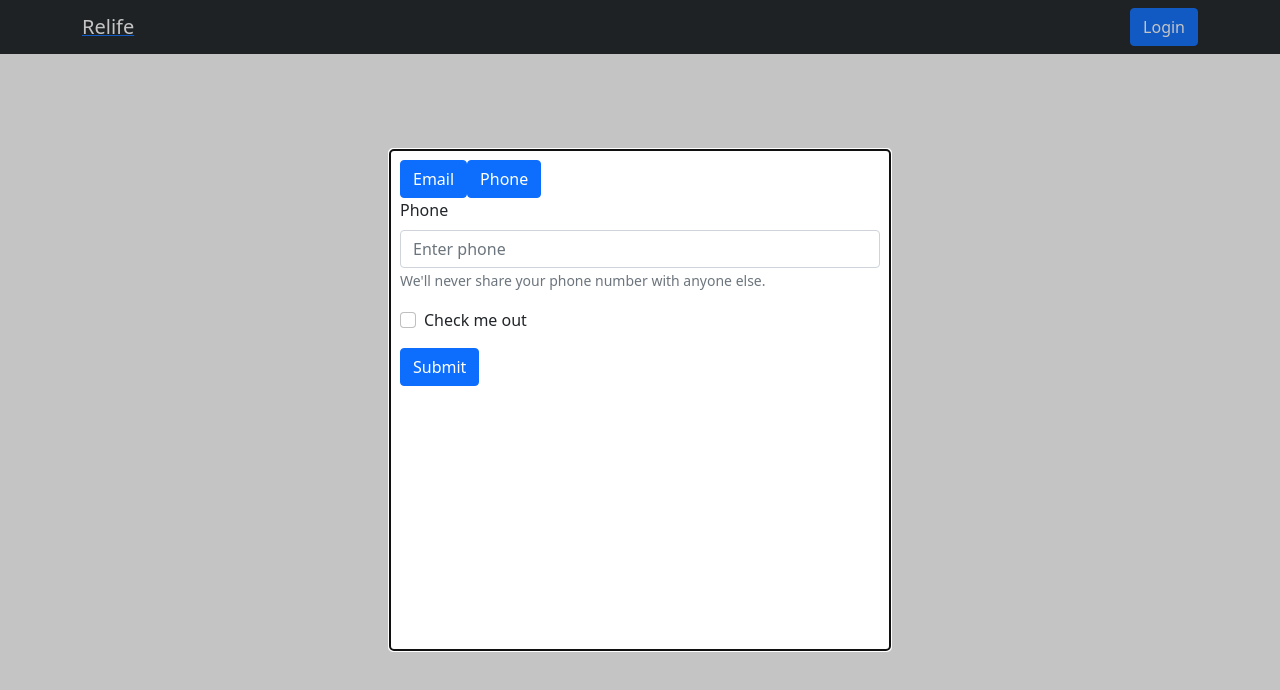
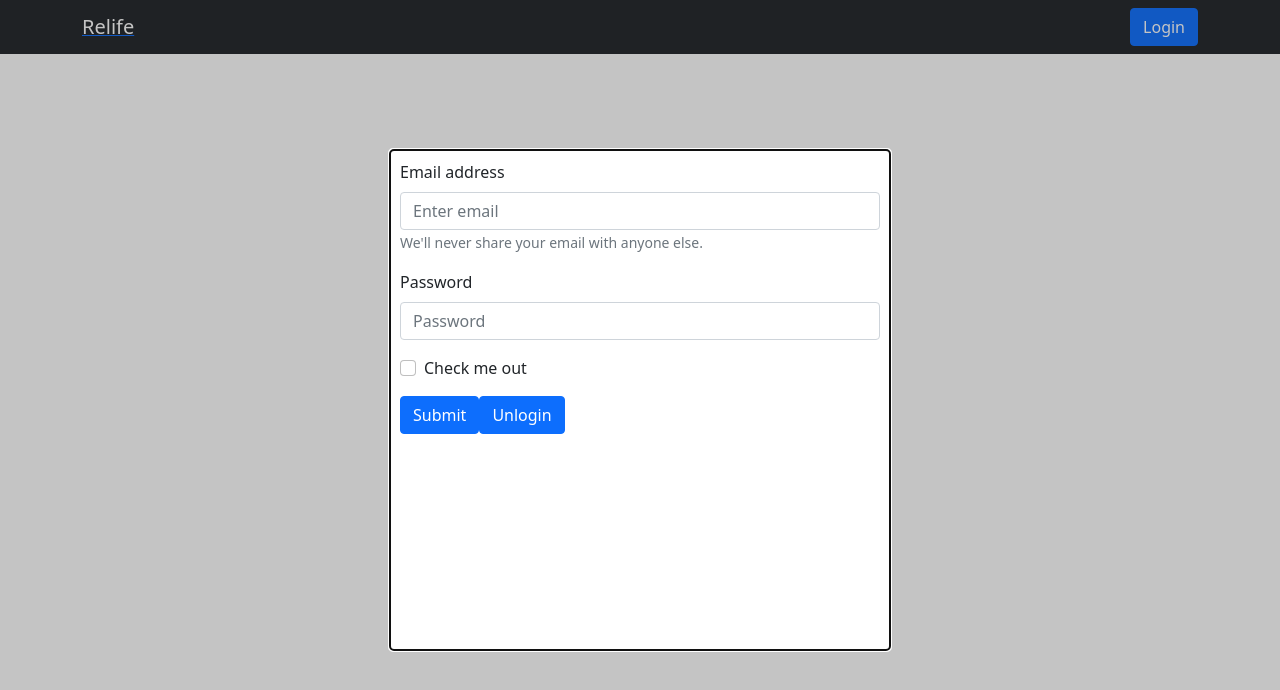
Before and after one commit to TheMadLord-study/relife-ts, a React (Create React App) app: page /login in a window 1280 px wide. Shown: the top 690 px of the page. Built offline with nearby package versions, Linux system fonts and the light colour scheme.

Commit message:
Постигаем redux toolkit

```diff
--- a/src/core/App/index.tsx
+++ b/src/core/App/index.tsx
@@ -1,10 +1,11 @@
+import React, { FC } from 'react';
 import { Routes, Route } from 'react-router-dom';
 
 import Header from 'modules/Header';
 import Home from 'modules/Home';
 import Auth from 'modules/Auth';
 
-const App = () => {
+const App: FC = () => {
 	return (
 		<>
 			<Header />
--- a/src/core/axios/config.ts
+++ b/src/core/axios/config.ts
@@ -1,23 +1,15 @@
 import axios from 'axios';
-// import { getCookie } from 'library/helpers/common/cookies';
 
-const xhr = axios.create();
+const xhr = axios.create({
+	withCredentials: true,
+	headers: {
+		'Content-Type': 'application/json',
+	},
+});
 
-// const token = getCookie('token');
-
-// if (token) {
-// 	xhr.defaults.headers.common['Authorization'] = `Token ${token}`;
-// }
-
-// xhr.defaults.headers.common['Content-Type'] = 'application/json';
-
-xhr.interceptors.response.use(
-	(response) => {
-		return response;
-	},
-	(error) => {
-		return error;
-	}
-);
+xhr.interceptors.request.use((config: any) => {
+	config.headers.Authorization = `Token ${localStorage.getItem('token')}`;
+	return config;
+});
 
 export default xhr;
--- a/src/core/redux/rootReducer.ts
+++ b/src/core/redux/rootReducer.ts
@@ -1,5 +1,8 @@
 import { combineReducers } from '@reduxjs/toolkit';
+import auth from 'library/reducers/auth';
 
-const rootReducer = combineReducers({});
+const rootReducer = combineReducers({
+	auth,
+});
 
 export default rootReducer;
--- /dev/null
+++ b/src/core/services/authService.ts
@@ -0,0 +1,17 @@
+import xhr from 'core/axios/config';
+import axios from 'axios';
+import { AxiosResponse } from 'axios';
+import { AuthResponse } from 'models/response/AuthResponse';
+
+const login = async (username: string, password: string): Promise<AxiosResponse<AuthResponse>> => {
+	return axios.post('/auth/rest-auth/login/', { username, password });
+};
+
+const logout = async () => {
+	return xhr.post('/auth/rest-auth/logout/');
+};
+
+export const authService = {
+	login,
+	logout,
+};
--- a/src/library/api/auth.ts
+++ b/src/library/api/auth.ts
@@ -3,3 +3,5 @@ import xhr from 'core/axios/config';
 export const registerPhone = (data: { phonenumber: string }) => xhr.post('/auth/patient/register_phone/', data);
 
 export const loginEmail = (data: { username: string; password: string }) => xhr.post('/auth/rest-auth/login/', data);
+
+export const confirmPhone = (data: any) => xhr.post('/auth/patient/verify_on_register/', data);
--- /dev/null
+++ b/src/library/reducers/auth.ts
@@ -0,0 +1,50 @@
+import { createSlice, createAsyncThunk } from '@reduxjs/toolkit';
+import { authService } from 'core/services/authService';
+
+interface AuthState {
+	isAuth: boolean;
+}
+
+const initialState = {
+	isAuth: false,
+} as AuthState;
+
+export const login = createAsyncThunk(
+	'auth/login',
+	async ({ username, password }: { username: string; password: string }) => {
+		const response = await authService.login(username, password);
+		return response;
+	}
+);
+
+export const logout = createAsyncThunk('auth/logout', async () => {
+	await authService.logout();
+});
+
+export const auth = createSlice({
+	name: 'auth',
+	initialState,
+	reducers: {
+		makeAuth: (state: AuthState) => {
+			state.isAuth = true;
+		},
+		makeUnauth: (state: AuthState) => {
+			state.isAuth = false;
+		},
+	},
+	extraReducers: (builder) => {
+		builder.addCase(login.fulfilled, (state, action) => {
+			console.log(action.payload);
+			localStorage.setItem('token', action.payload.data.key);
+		});
+
+		builder.addCase(logout.fulfilled, (state, action) => {
+			console.log(action.payload);
+			localStorage.removeItem('token');
+		});
+	},
+});
+
+export const { makeAuth, makeUnauth } = auth.actions;
+
+export default auth.reducer;
--- /dev/null
+++ b/src/models/response/AuthResponse.ts
@@ -0,0 +1,3 @@
+export interface AuthResponse {
+	key: string;
+}
--- a/src/modules/Auth/index.tsx
+++ b/src/modules/Auth/index.tsx
@@ -1,55 +1,39 @@
-import { useState } from 'react';
+import { FC, useState } from 'react';
+import { useSelector, useDispatch } from 'react-redux';
 import Modal from 'react-modal';
 import { Form, Button } from 'react-bootstrap';
 
-import { registerPhone, loginEmail } from 'library/api/auth';
+// import { authService } from 'core/services/authService';
+import { RootState } from 'core/redux/store';
+
+import { makeAuth, makeUnauth, login, logout } from 'library/reducers/auth';
 
 import st from './index.module.scss';
 
-interface Props {}
+const Auth: FC = () => {
+	const [email, setEmail] = useState<string>('');
+	const [password, setPassword] = useState<string>('');
 
-const Auth = (props: Props) => {
-	const [tab, setTab] = useState('phone');
-	const [phonenumber, setPhonenumber] = useState('');
-	const [email, setEmail] = useState('');
-	const [password, setPassword] = useState('');
+	// const isAuth = useSelector((state: RootState) => state.auth.isAuth);
 
-	const handlePhoneSubmit = () => {
-		registerPhone({ phonenumber: phonenumber });
+	const dispatch = useDispatch();
+
+	const handleLogin = () => {
+		// authService.login(email, password).then((res) => {
+		// 	console.log(res);
+		// });
+		dispatch(login({ username: 'terranovas121@gmail.com', password: '111222asD' }));
 	};
 
-	const handleEmailSubmit = () => {
-		loginEmail({ username: email, password: password }).then((res) => {
-			console.log(res);
-		});
-	};
+	const key = localStorage.getItem('token');
 
 	return (
-		<Modal isOpen className={st.modal} overlayClassName={st.overlay}>
-			<Button onClick={() => setTab('email')}>Email</Button>
-			<Button onClick={() => setTab('phone')}>Phone</Button>
-
-			{tab === 'phone' && (
-				<Form>
-					<Form.Group className="mb-3" controlId="formBasicEmail">
-						<Form.Label>Phone</Form.Label>
-						<Form.Control
-							type="tel"
-							placeholder="Enter phone"
-							value={phonenumber}
-							onChange={(e) => setPhonenumber(e.target.value)}
-						/>
-						<Form.Text className="text-muted">We'll never share your phone number with anyone else.</Form.Text>
-					</Form.Group>
-					<Form.Group className="mb-3" controlId="formBasicCheckbox">
-						<Form.Check type="checkbox" label="Check me out" />
-					</Form.Group>
-					<Button variant="primary" onClick={() => handlePhoneSubmit()}>
-						Submit
-					</Button>
-				</Form>
-			)}
-			{tab === 'email' && (
+		<Modal
+			isOpen
+			className={st.modal}
+			overlayClassName={st.overlay}
+			appElement={document.getElementById('root') as HTMLElement}
+		>
 			<Form>
 				<Form.Group className="mb-3" controlId="formBasicEmail">
 					<Form.Label>Email address</Form.Label>
@@ -74,11 +58,14 @@ const Auth = (props: Props) => {
 				<Form.Group className="mb-3" controlId="formBasicCheckbox">
 					<Form.Check type="checkbox" label="Check me out" />
 				</Form.Group>
-					<Button variant="primary" onClick={() => handleEmailSubmit()}>
+				<Button variant="primary" onClick={() => handleLogin()}>
 					Submit
 				</Button>
+				<Button variant="primary" onClick={() => dispatch(logout())}>
+					Unlogin
+				</Button>
+				{key}
 			</Form>
-			)}
 		</Modal>
 	);
 };
```
Lines whose indentation alone changed are shown as unchanged.
